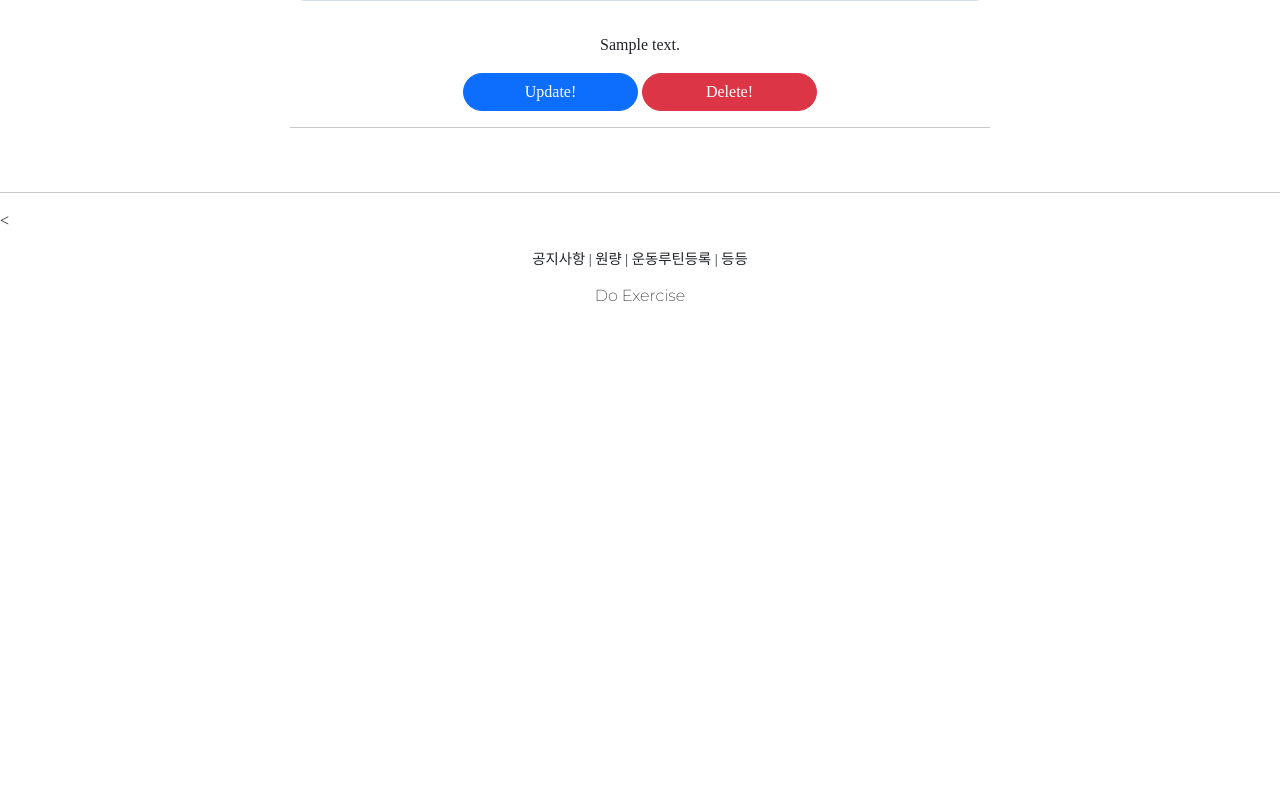
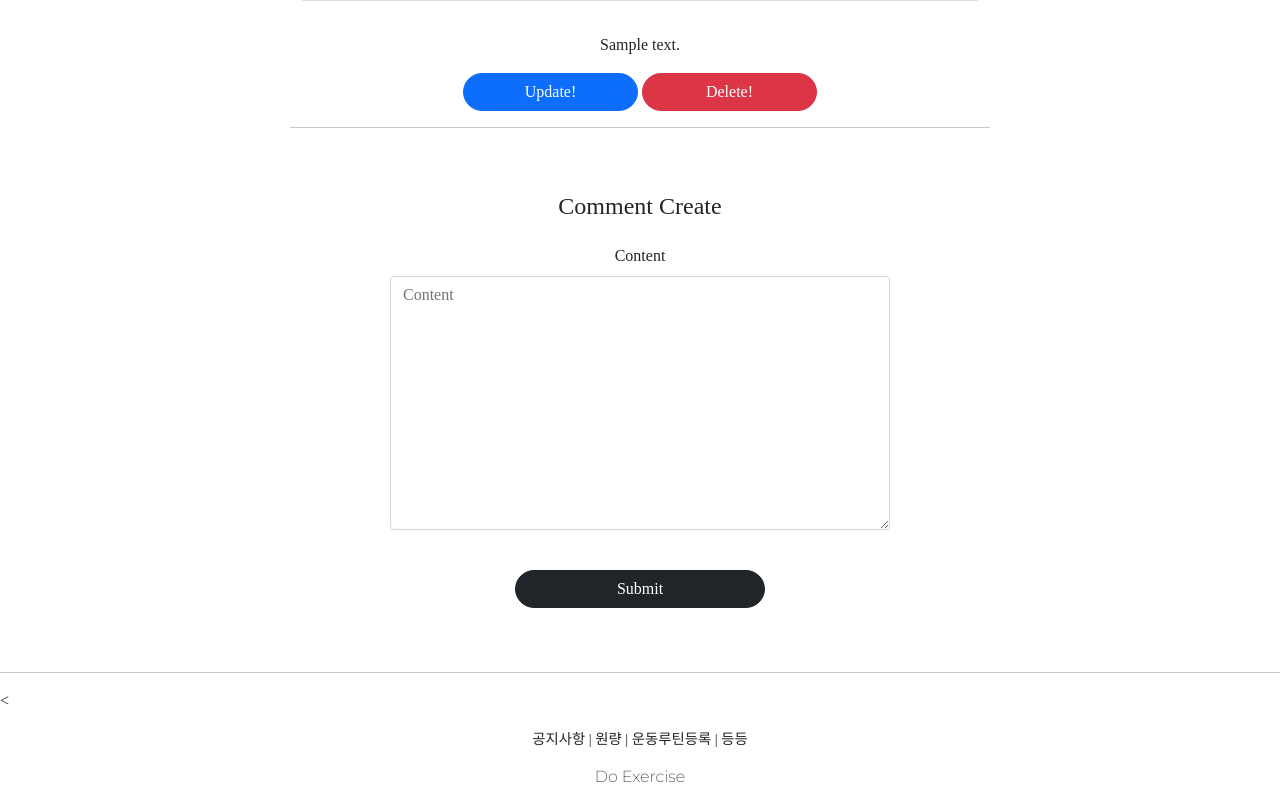
Before and after one commit to Closetotheworld/RoutineShareService, a Django app: page /articles/detail/1 in a window 1280 px wide. Shown: the part 888-1682 px from the top of the page. Before the commit the page ends 1189 px from the top, so only its background shows below. Run offline with Django 3.2, Linux system fonts and the light colour scheme; a user stored in the database is signed in; tables that the repository leaves empty hold one stand-in row (values such as "Sample post"); grey boxes marked "Sample" are stand-in pictures; some libraries are stand-ins or nearby versions; some web fonts are replaced.

Commit message:
feat : add commentapp creation and mixin with articleapp
comment 기능을 만들고, article view에다가 mixin으로 적용하였다.

```diff
--- a/ExerciseRoutine/settings.py
+++ b/ExerciseRoutine/settings.py
@@ -50,6 +50,7 @@ INSTALLED_APPS = [
     'bootstrap4',
     'profileapp',
     'articleapp',
+    'commentapp',
 ]
 
 MIDDLEWARE = [
--- a/ExerciseRoutine/urls.py
+++ b/ExerciseRoutine/urls.py
@@ -23,4 +23,5 @@ urlpatterns = [
     path('accounts/', include('account.urls')),
     path('profiles/', include('profileapp.urls')),
     path('articles/', include('articleapp.urls')),
+    path('comments/', include('commentapp.urls')),
 ] + static(settings.MEDIA_URL, document_root=settings.MEDIA_ROOT)
--- a/articleapp/templates/articleapp/detail.html
+++ b/articleapp/templates/articleapp/detail.html
@@ -28,6 +28,7 @@
                 </a>
             {% endif %}
             <hr>
+            {% include 'commentapp/create.html' with article=target_article %}
         </div>
     </div>
 {% endblock %}
--- a/articleapp/views.py
+++ b/articleapp/views.py
@@ -5,10 +5,12 @@ from django.shortcuts import render
 from django.urls import reverse, reverse_lazy
 from django.utils.decorators import method_decorator
 from django.views.generic import CreateView, DetailView, UpdateView, DeleteView, ListView
+from django.views.generic.edit import FormMixin
 
 from articleapp.decorators import article_ownership_required
 from articleapp.forms import ArticleCreationForm
 from articleapp.models import Article
+from commentapp.forms import CommentCreationForm
 
 
 @method_decorator(login_required, 'get')
@@ -28,8 +30,9 @@ class ArticleCreateView(CreateView):
         return reverse('articleapp:detail', kwargs={'pk': self.object.pk})
 
 
-class ArticleDetailView(DetailView):
+class ArticleDetailView(DetailView, FormMixin):
     model = Article
+    form_class = CommentCreationForm
     context_object_name = 'target_article'
     template_name = 'articleapp/detail.html'
 
--- /dev/null
+++ b/commentapp/forms.py
@@ -0,0 +1,9 @@
+from django.forms import ModelForm
+
+from commentapp.models import Comment
+
+
+class CommentCreationForm(ModelForm):
+    class Meta:
+        model = Comment
+        fields = ['content']
--- /dev/null
+++ b/commentapp/templates/commentapp/create.html
@@ -0,0 +1,23 @@
+{% load bootstrap4 %}
+
+{% block content %}
+
+    <div style="text-align: center; max-width:500px; margin:4rem auto">
+        <div class="mb-4">
+            <h4>Comment Create</h4>
+        </div>
+        <form action="{% url 'commentapp:create' %}" method="post">
+            {% csrf_token %}
+            {% bootstrap_form form %}
+            {% if user.is_authenticated %}
+            <input type="submit" class="btn btn-dark rounded-pill col-6 mt-4">
+            {% else %}
+            <a href="{% url 'account:login' %}?next={{ request.path }}" class="btn btn-dark rounded-pill col-6 mt-3">
+                Login
+            </a>
+            {% endif %}
+            <input type="hidden" name="article_pk" value="{{ article.pk }}">
+        </form>
+    </div>
+
+{% endblock %}
--- /dev/null
+++ b/commentapp/urls.py
@@ -0,0 +1,9 @@
+from django.urls import path
+
+from commentapp.views import CommentCreateView
+
+app_name='commentapp'
+
+urlpatterns=[
+    path('create/', CommentCreateView.as_view(), name='create')
+]
```
